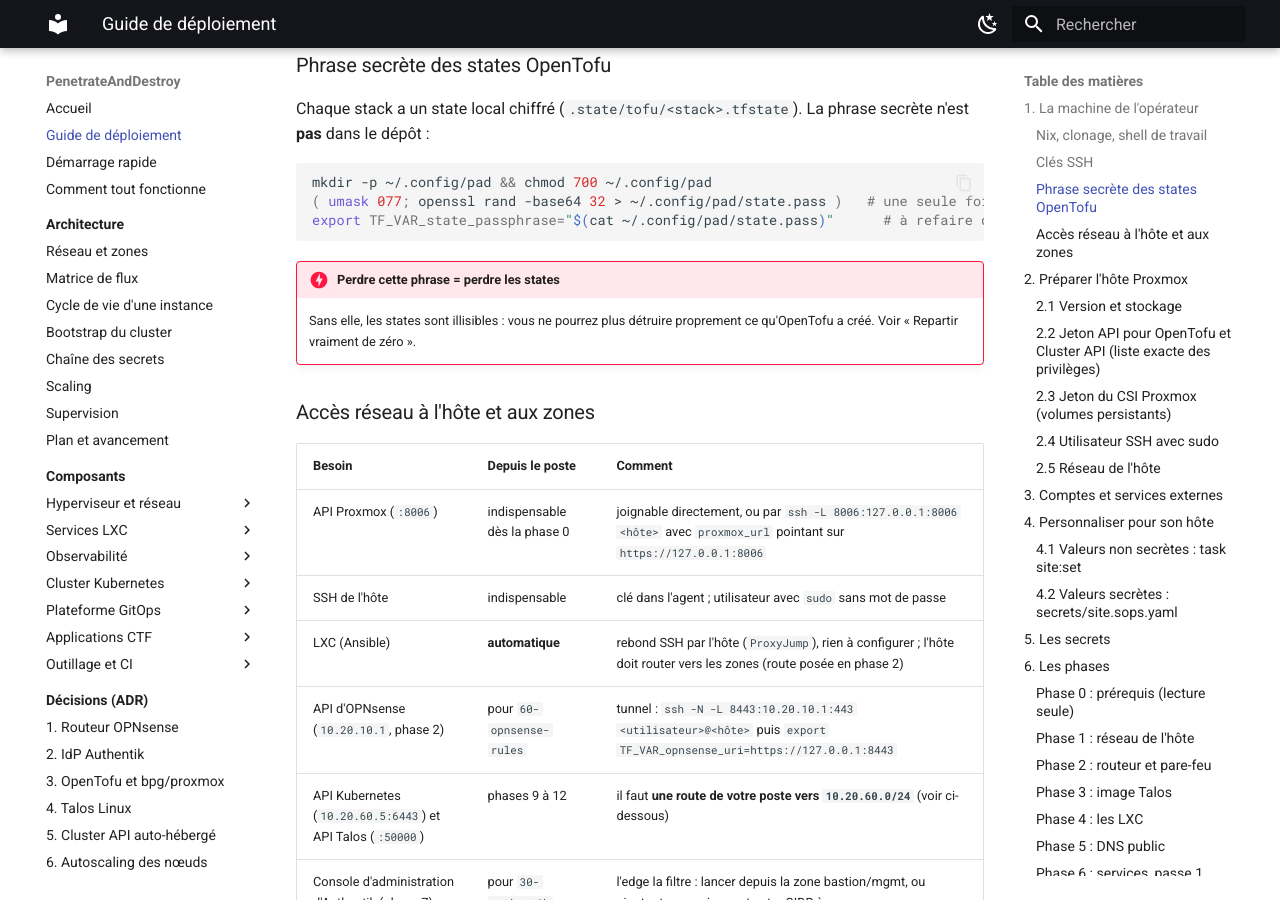
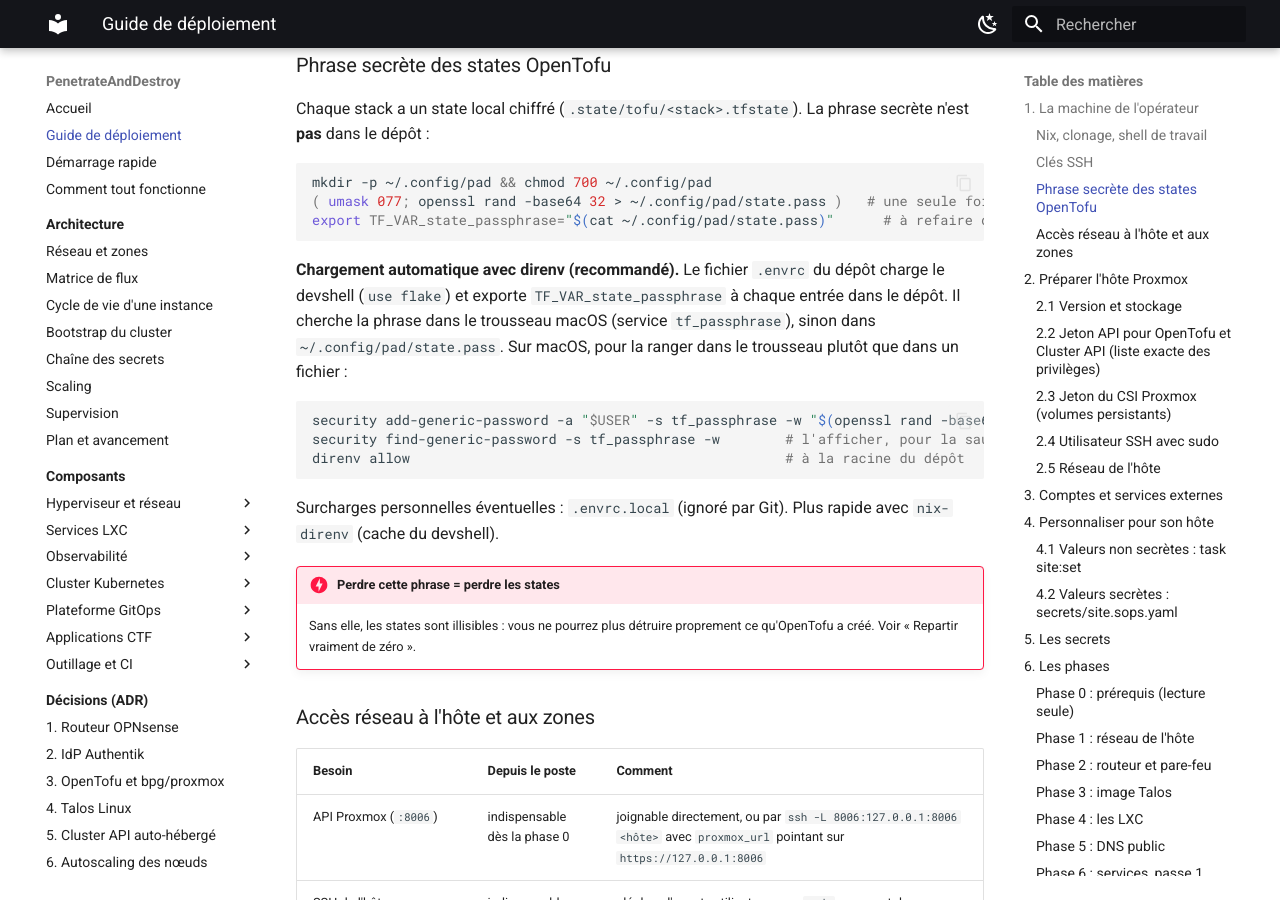
Before and after one commit to kim-tsr/penetrate-and-destroy, an MkDocs documentation site: the page built from docs/guide-deploiement.md, in a window 1280 px wide and 900 px high, scrolled down 2408 px. Built offline with MkDocs 1.6.1 and Material for MkDocs 9.7.7, drawn with Linux system fonts in a browser that asks for light colours.

Commit message:
feat(dev): .envrc direnv, phrase des states depuis le trousseau macOS ou state.pass

````diff
--- a/docs/guide-deploiement.md
+++ b/docs/guide-deploiement.md
@@ -73,6 +73,18 @@
 ( umask 077; openssl rand -base64 32 > ~/.config/pad/state.pass )   # une seule fois ; à sauvegarder hors machine
 export TF_VAR_state_passphrase="$(cat ~/.config/pad/state.pass)"      # à refaire dans chaque nouveau shell
 ```
+
+**Chargement automatique avec direnv (recommandé).** Le fichier `.envrc` du dépôt charge le devshell (`use flake`) et exporte
+`TF_VAR_state_passphrase` à chaque entrée dans le dépôt. Il cherche la phrase dans le trousseau macOS (service `tf_passphrase`), sinon dans
+`~/.config/pad/state.pass`. Sur macOS, pour la ranger dans le trousseau plutôt que dans un fichier :
+
+```bash
+security add-generic-password -a "$USER" -s tf_passphrase -w "$(openssl rand -base64 32)"   # une seule fois
+security find-generic-password -s tf_passphrase -w        # l'afficher, pour la sauvegarder hors machine
+direnv allow                                              # à la racine du dépôt
+```
+
+Surcharges personnelles éventuelles : `.envrc.local` (ignoré par Git). Plus rapide avec `nix-direnv` (cache du devshell).
 
 !!! danger "Perdre cette phrase = perdre les states"
     Sans elle, les states sont illisibles : vous ne pourrez plus détruire proprement ce qu'OpenTofu a créé. Voir « Repartir vraiment de zéro ».
````
Also changed, not shown: 2 other files.
